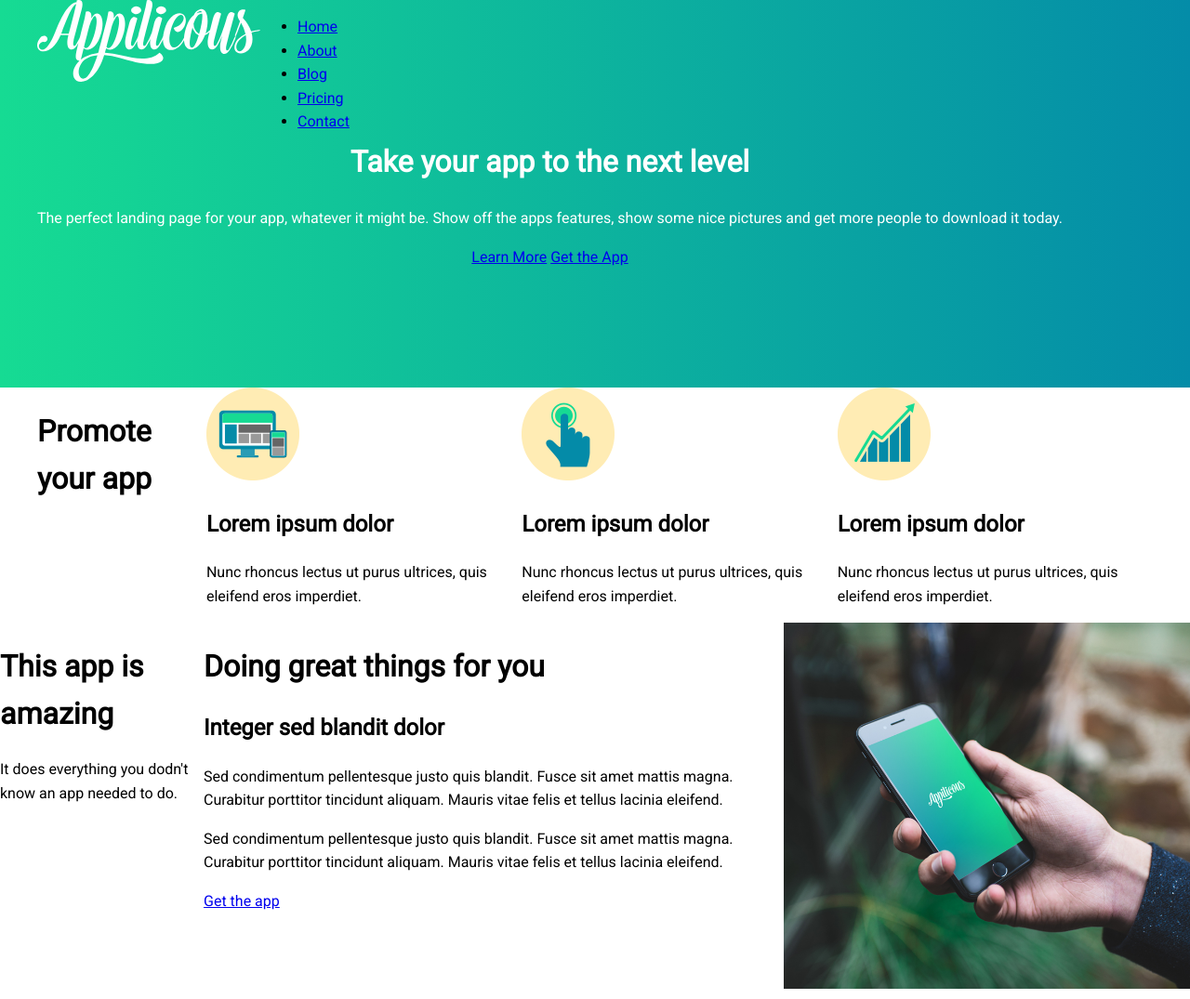
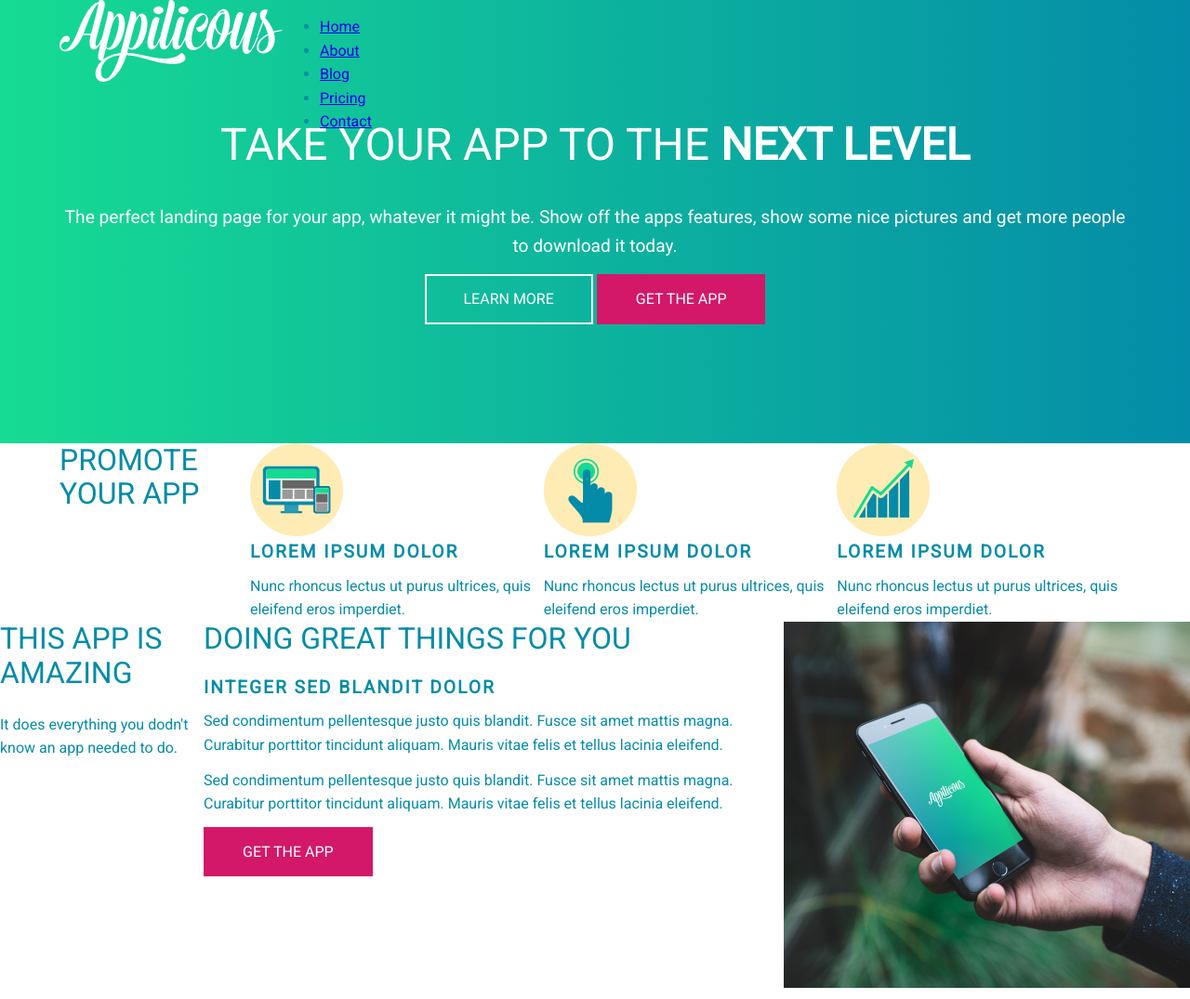
Before and after one commit to AndreaKlenovsek/reponsive---start-to-finish, a plain HTML site: page index.html in a window 1280 px wide. Shown: the top 1075 px of the page at 93% size. Drawn offline with Linux system fonts and the light colour scheme.

Commit message:
Buttons and typography_1

```diff
--- a/index.html
+++ b/index.html
@@ -84,7 +84,7 @@
       <h2>Integer sed blandit dolor</h2>
       <p>Sed condimentum pellentesque justo quis blandit. Fusce sit amet mattis magna. Curabitur porttitor tincidunt aliquam. Mauris vitae felis et tellus lacinia eleifend.</p>
       <p>Sed condimentum pellentesque justo quis blandit. Fusce sit amet mattis magna. Curabitur porttitor tincidunt aliquam. Mauris vitae felis et tellus lacinia eleifend.</p>
-      <a href="#" class="btn btn-primary">Get the app</a>
+      <a href="#" class="btn btn--primary">Get the app</a>
 
     </div>
     <div class="col img-box">
@@ -99,7 +99,7 @@
   <div class="">
     <p class="text-large">You made it to the bottom and you still arn't sure?</p>
     <h1 class="title-large">Showcase the greatness today</h1>
-    <a href="#" class="btn btn-primary">Get the app</a>
+    <a href="#" class="btn btn--primary">Get the app</a>
   </div>
 </section>
 
--- a/sass/abstracts/_colors.sass
+++ b/sass/abstracts/_colors.sass
@@ -6,7 +6,7 @@ $white: rgb(255, 255, 255)
 
 // Text colors //
 
-$text-base: $secondary
+$text-base: $main
 $text-inverse: $white
 $text-accent: $accent
 $text-secondary: $main
--- a/sass/base/_base.sass
+++ b/sass/base/_base.sass
@@ -1,5 +1,8 @@
 *, *::before, *::after
 box-sizing:border-box
+
+body
+  color: $text-base
 
 
 img
@@ -8,6 +11,6 @@ img
 
 
 .container
-  width: 95%
+  width: 90%
   max-width: 1200px
   margin: 0 auto
--- /dev/null
+++ b/sass/base/_typography.sass
@@ -0,0 +1,30 @@
+h1, h2, h3, h4, h5, h6, p
+  margin: 0 0 .75em
+
+h1:last-child, h2:last-child, h3:last-child, h4:last-child, h5:last-child, h6:last-child, p:last-child
+  margin: 0
+
+
+h1
+  font-size: 2rem
+  font-weight: $font-light
+  line-height: 1.15
+  text-transform: uppercase
+
+h2
+  font-size: 1.2rem
+  text-transform: uppercase
+  font-weight: $font-bold
+  letter-spacing: 2px
+  line-height: 1
+
+
+
+.title-large
+  font-size: 3rem
+  font-weight: $font-black
+span
+  font-weight: $font-light
+
+.text-intro
+  font-size: 1.2rem
--- /dev/null
+++ b/sass/components/_buttons.sass
@@ -0,0 +1,29 @@
+.btn
+  padding: .75em 2.5em
+  display: inline-block
+  text:
+    decoration: none
+    transform: uppercase
+
+
+
+
+.btn--primary
+  background: $accent
+  color: $text-inverse
+  border: 2px solid $accent
+
+  &:hover,
+  &:focus
+    background: darken($accent, 15%)
+
+
+
+.btn--secondary
+  border: 2px solid $text-inverse
+  color: $text-inverse
+
+  &:hover,
+  &:focus
+    background: $text-inverse
+    color: $text-base
--- a/sass/main.sass
+++ b/sass/main.sass
@@ -14,6 +14,7 @@
 
 // 3. Base stylesheet
 @import base/base
+@import base/typography
 
 
 
@@ -26,3 +27,4 @@
 
 
 // 5. Components
+@import components/buttons
```
Also changed, not shown: sass/abstracts/_type.sass (+7 -7 lines), css/main.css, 1 other file.
